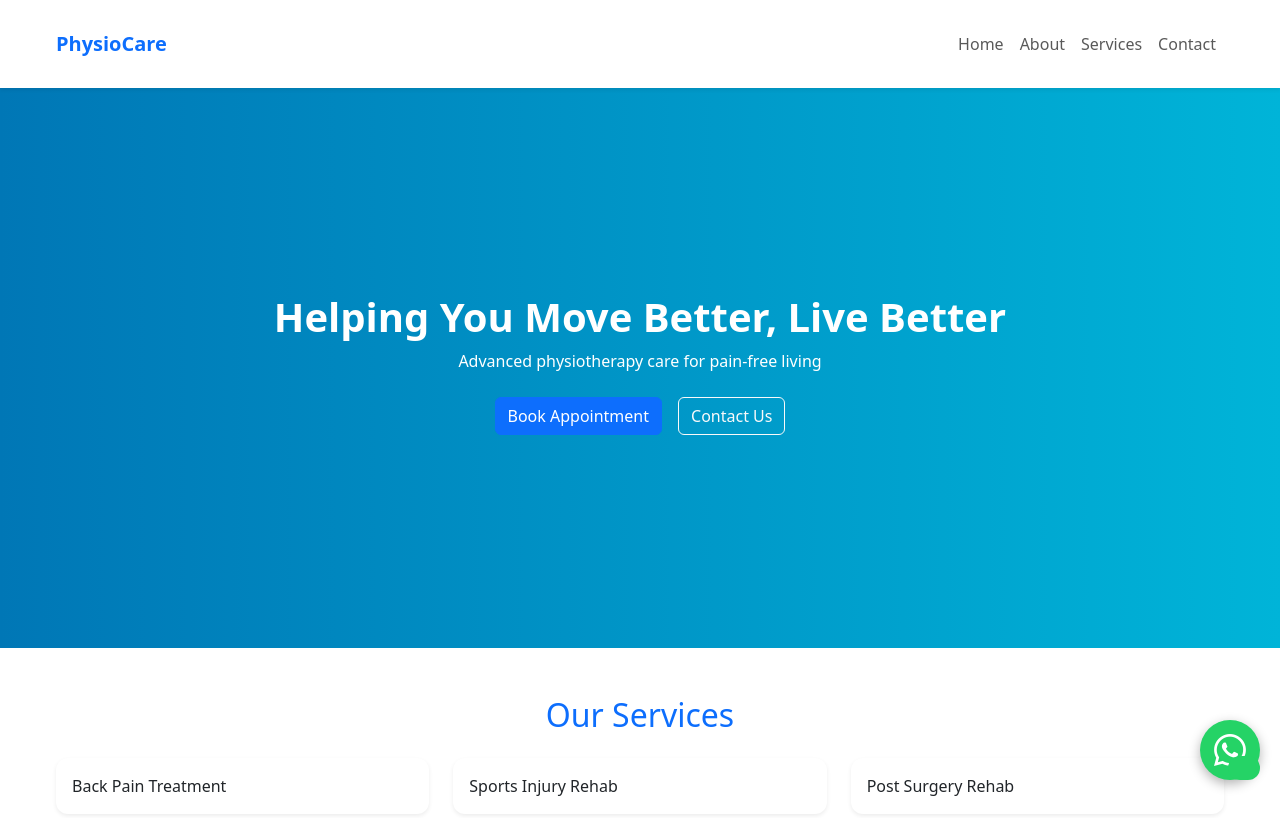
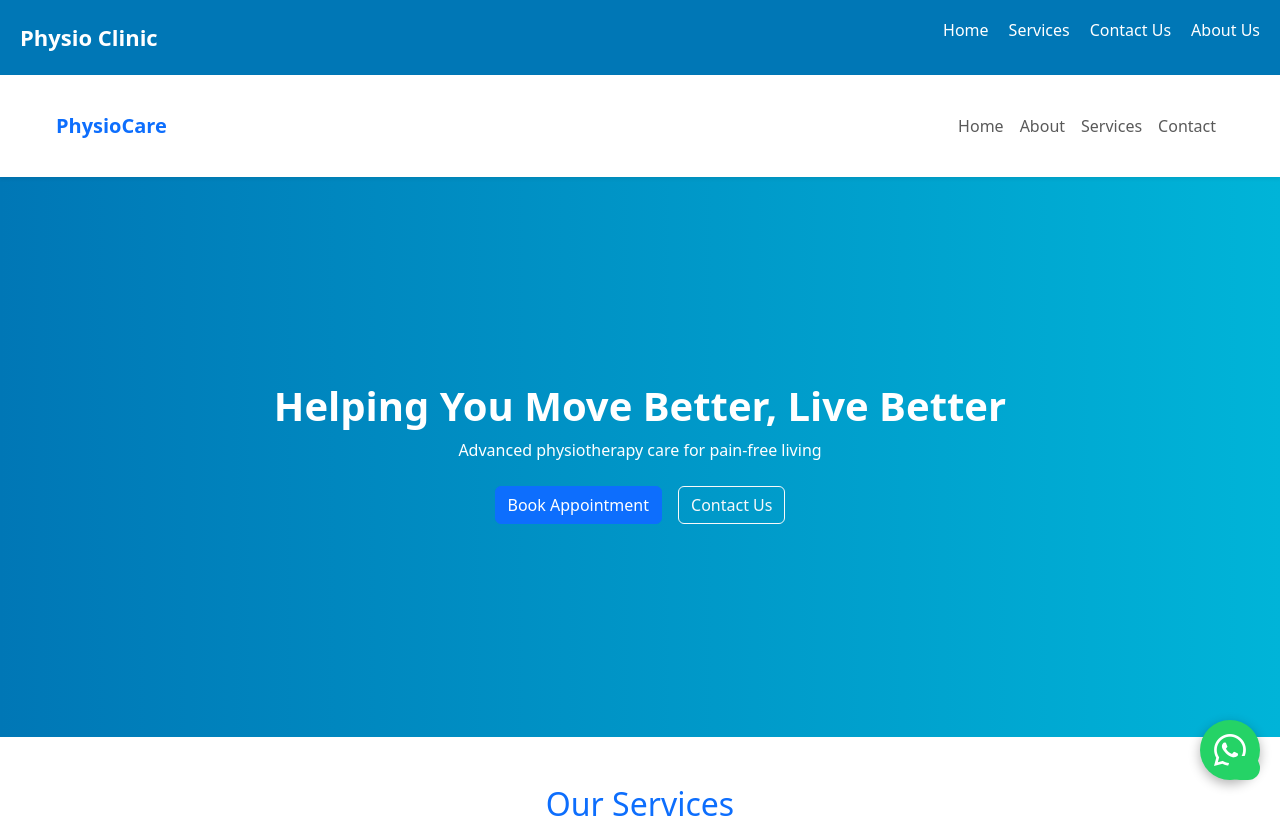
Before and after one commit to pavithra1711/physio-frontend, an Angular app: page / in a window 1280 px wide. Shown: the top 818 px of the page. Built offline with nearby package versions, Linux system fonts and the light colour scheme.

Commit message:
fix: improve mobile responsiveness for homepage UI

```diff
--- a/src/index.html
+++ b/src/index.html
@@ -7,7 +7,35 @@
   <meta name="viewport" content="width=device-width, initial-scale=1.0">
   <link rel="icon" type="image/x-icon" href="favicon.ico">
 </head>
+
 <body>
+
+  <!-- NAVBAR (MOVED INSIDE BODY) -->
+  <nav class="navbar">
+
+    <div class="logo">Physio Clinic</div>
+
+    <!-- Hamburger icon -->
+    <div class="menu-icon" onclick="toggleMenu()">
+      ☰
+    </div>
+
+    <!-- Menu links -->
+    <ul id="navLinks" class="nav-links">
+      <li><a href="#home">Home</a></li>
+      <li><a href="#services">Services</a></li>
+      <li><a href="#contact">Contact Us</a></li>
+      <li><a href="#about">About Us</a></li>
+    </ul>
+
+  </nav>
+
   <app-root></app-root>
+  <script>
+  function toggleMenu() {
+    document.getElementById("navLinks").classList.toggle("active");
+  }
+</script>
+
 </body>
 </html>
--- a/src/styles.css
+++ b/src/styles.css
@@ -77,3 +77,64 @@ input, textarea, button {
     margin-bottom: 15px;
   }
 }
+.navbar {
+  display: flex;
+  justify-content: space-between;
+  align-items: center;
+  padding: 15px 20px;
+  background: #0077b6;
+  color: white;
+  position: relative;
+}
+
+.nav-links {
+  display: flex;
+  list-style: none;
+  gap: 20px;
+}
+
+.nav-links li a {
+  color: white;
+  text-decoration: none;
+}
+
+/* hamburger icon hidden in desktop */
+.menu-icon {
+  display: none;
+  font-size: 28px;
+  cursor: pointer;
+}
+
+/* MOBILE VIEW */
+@media (max-width: 768px) {
+
+  .menu-icon {
+    display: block;
+  }
+
+  .nav-links {
+    display: none;        /* hidden by default */
+    flex-direction: column;
+    position: absolute;
+    top: 60px;
+    right: 0;
+    background: #0077b6;
+    width: 200px;
+    padding: 10px;
+  }
+
+  .nav-links.active {
+    display: flex;        /* show when clicked */
+  }
+}
+.logo {
+  font-size: 22px;
+  font-weight: bold;
+  color: white;
+  display: flex;
+  align-items: center;
+  gap: 8px;
+  height: 45px;
+  width: auto;
+
+}
```
Also changed, not shown: src/assets/images/logo.svg (added).
